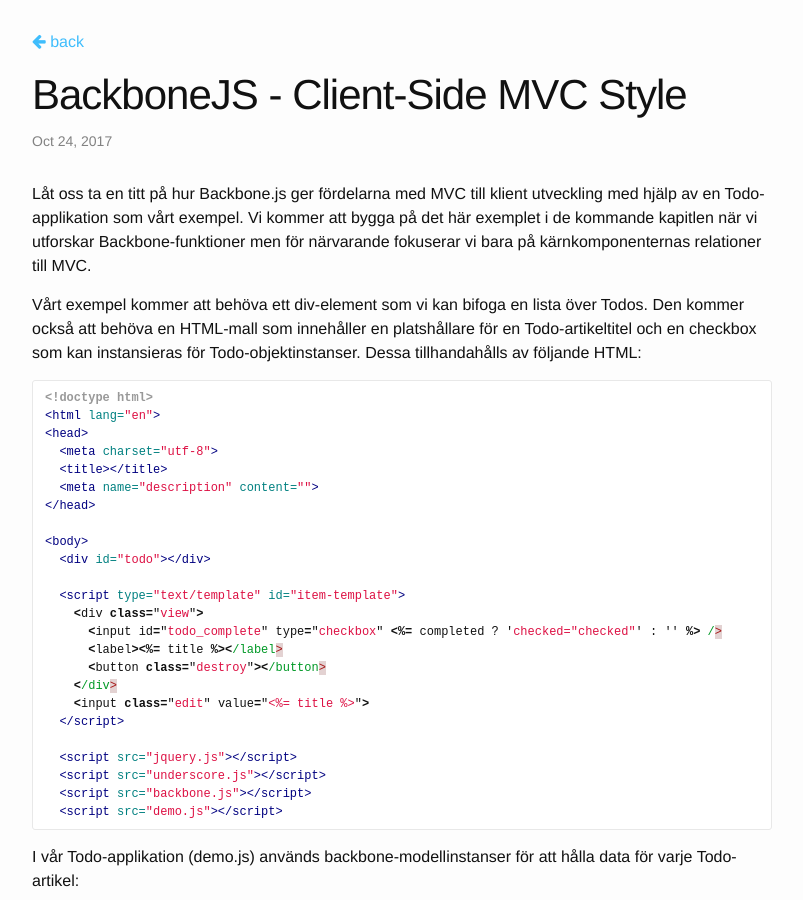
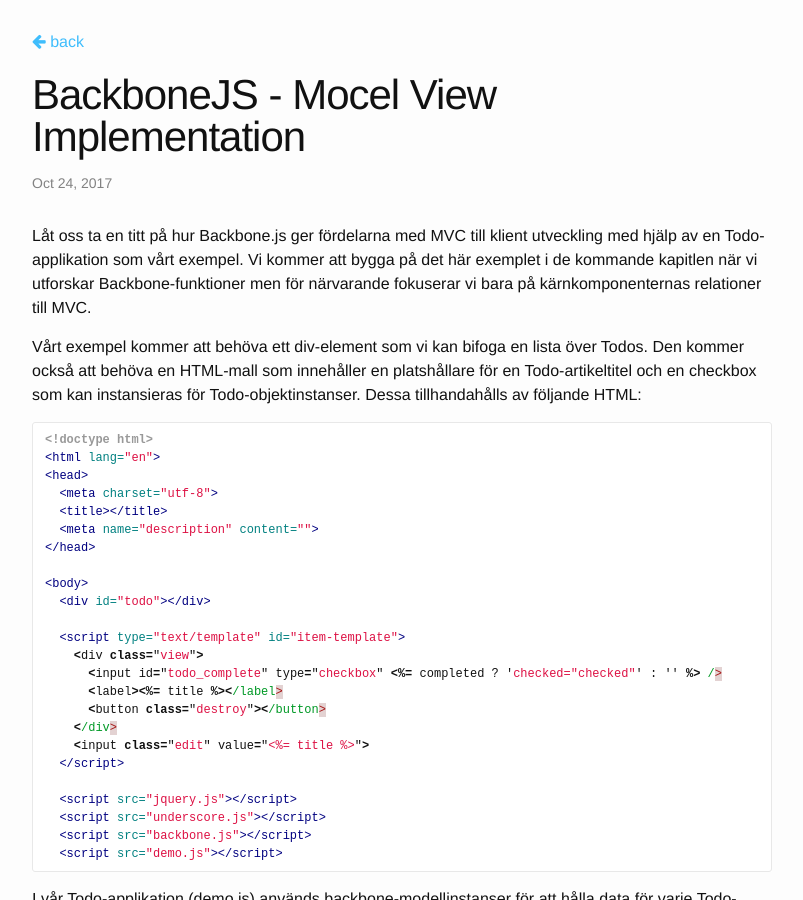
Before and after one commit to develdoe/develdoe.github.io, a Jekyll site: the page built from _posts/2017-10-24-backbonejs-client-side-mvc-style.md, in a window 1280 px wide and 900 px high. Shown: the whole window, without its empty margins (238-1041 px from the left). Built offline with Jekyll 4.4.1, drawn with Linux system fonts in a browser that asks for light colours.

Commit message:
Update 2017-10-24-backbonejs-client-side-mvc-style.md

```diff
--- a/_posts/2017-10-24-backbonejs-client-side-mvc-style.md
+++ b/_posts/2017-10-24-backbonejs-client-side-mvc-style.md
@@ -1,7 +1,7 @@
 ---
 date: '2017-10-24 20:38 +0200'
 published: true
-title: BackboneJS - Client-Side MVC Style
+title: BackboneJS - Mocel View Implementation
 ---
 Låt oss ta en titt på hur Backbone.js ger fördelarna med MVC till klient utveckling med hjälp av en Todo-applikation som vårt exempel. Vi kommer att bygga på det här exemplet i de kommande kapitlen när vi utforskar Backbone-funktioner men för närvarande fokuserar vi bara på kärnkomponenternas relationer till MVC.
 
```
